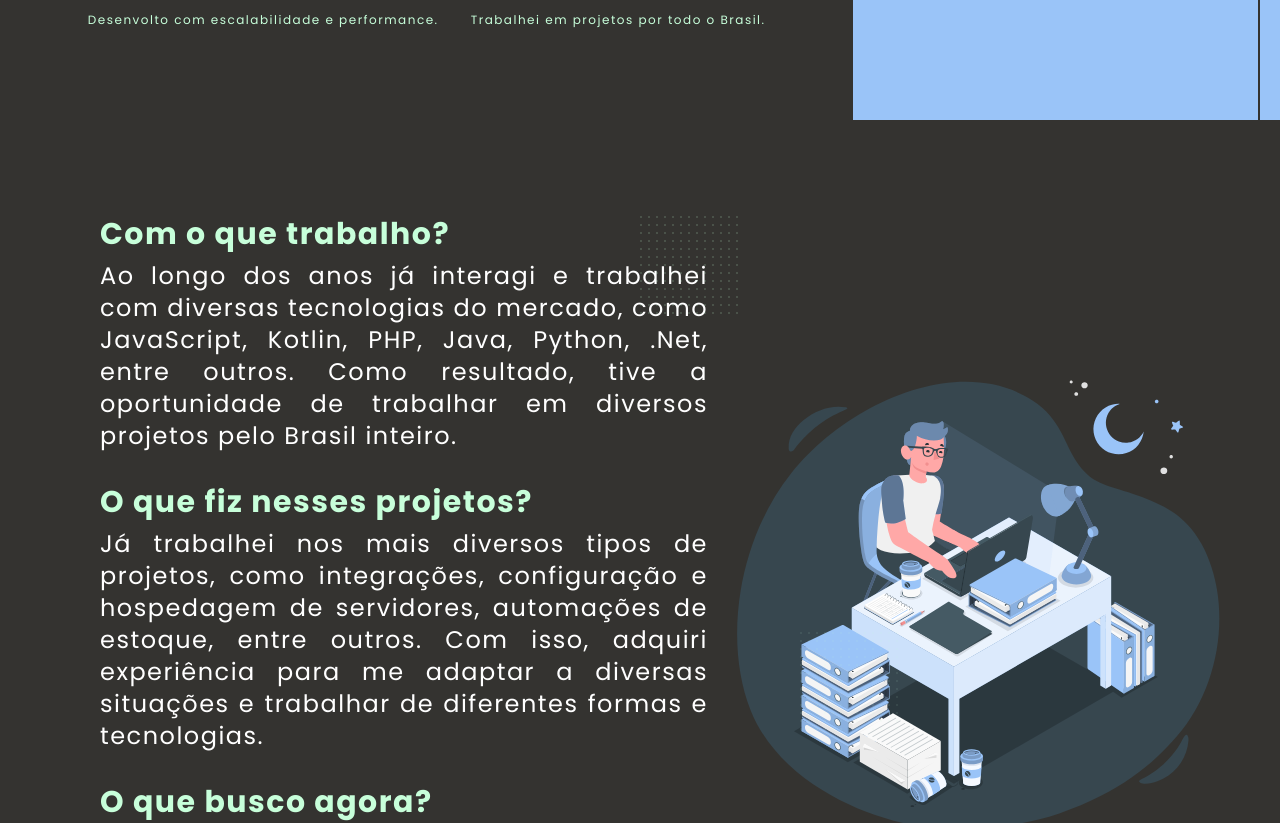
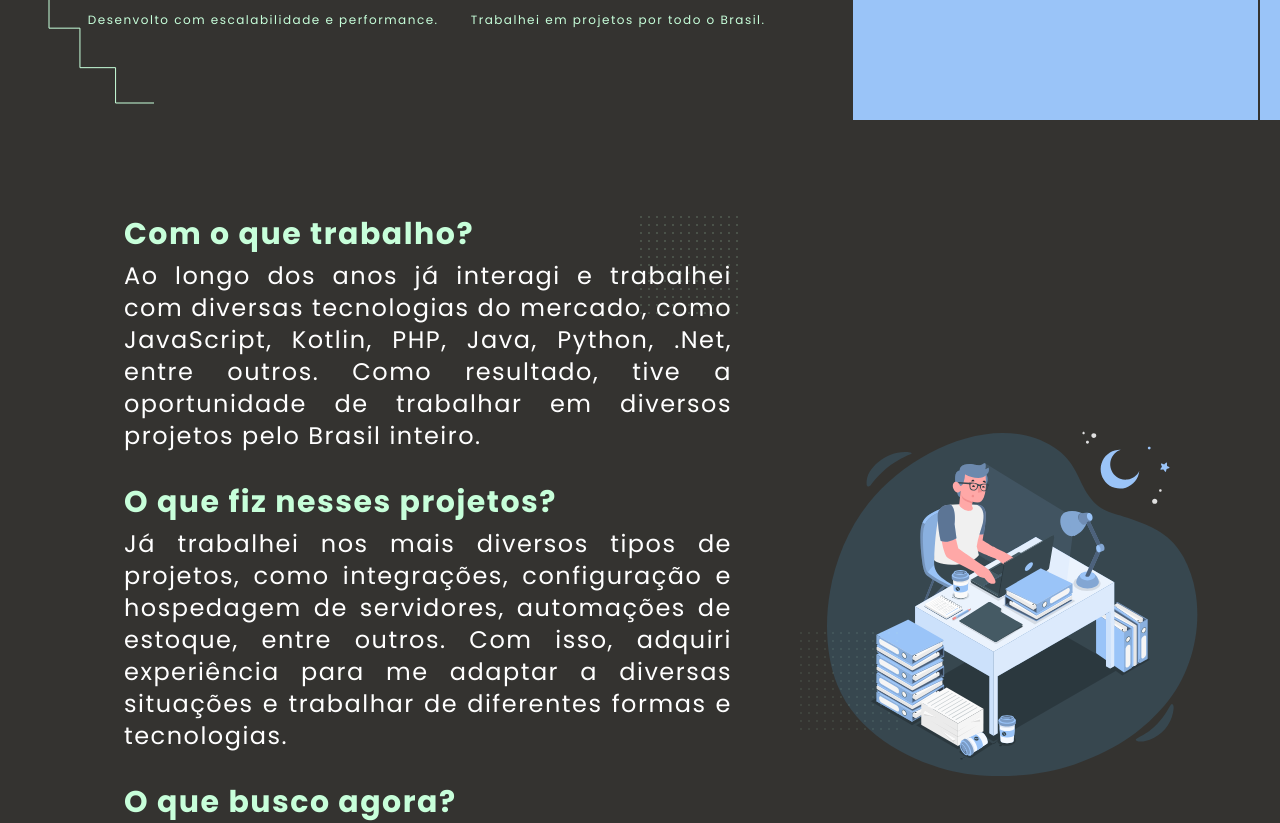
Before and after one commit to fatekkl/Portfolio-Next, a Next.js app: page / in a window 1280 px wide. Shown: the part 680-1503 px from the top of the page. Built offline with nearby package versions, Linux system fonts and the light colour scheme.

Commit message:
fix bottom stair

```diff
--- a/src/app/Components/Journey/index.tsx
+++ b/src/app/Components/Journey/index.tsx
@@ -5,11 +5,12 @@ import Stair from "../Stair";
 export default function Journey() {
     return (
         <>
-            <aside className="absolute z-10 ml-4 md:ml-12 mt-[50rem] -rotate-90 max-sm:hidden">
+            <aside className="fixed bottom-0 left-0 mb-4 ml-4 md:ml-12 z-50 -rotate-90 max-lg:hidden">
                 <Stair />
             </aside>
 
-            <main className="flex flex-col md:flex-row justify-evenly min-h-screen relative bg-jet p-8">
+
+            <main className="flex flex-col md:flex-row justify-around min-h-screen relative bg-jet p-8">
                 {/* Elementos decorativos */}
                 <div className="hidden md:block absolute left-2/4 top-[6rem] opacity-20">
                     <DotSquare />
@@ -45,7 +46,7 @@ export default function Journey() {
                     </section>
                 </article>
 
-                <figure className="self-center max-w-full h-auto max-lg:hidden">
+                <figure className="self-center w-96 h-auto max-lg:hidden">
                     <img src="../../../assets/Storyset.svg" alt="Ilustração de jornada profissional" />
                 </figure>
             </main>
```
